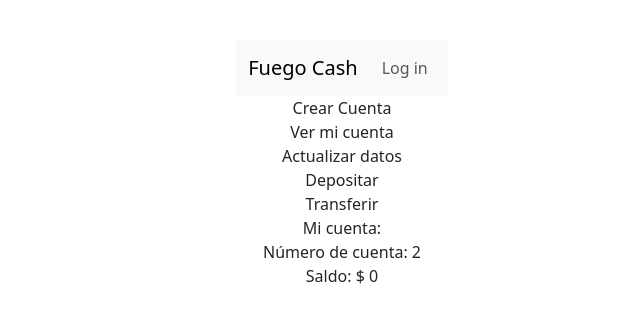
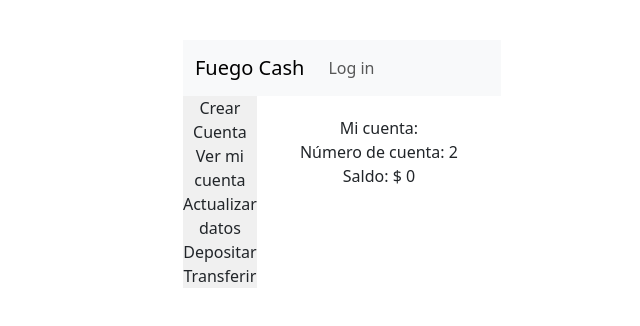
Before and after one commit to marcio32/CFI-Track3-Squad1-Frontend, a React (Vite) app: page /user in a window 1280 px wide. Shown: the part 236-562 px from the top of the page, without its empty margins (298-938 px from the left). Built offline with nearby package versions, Linux system fonts and the light colour scheme; no server answers.

Commit message:
add position style to user page

```diff
--- a/src/components/user/UserMain.jsx
+++ b/src/components/user/UserMain.jsx
@@ -4,6 +4,7 @@ import { UpdateUser } from "./UpdateUser";
 import { Deposit } from "../account/Deposit";
 import { GetAccount } from "../account/GetAccount";
 import { Transfer } from "../account/Transfer";
+import "./UserMain.css";
 
 export const UserMain = () => {
   //tomar datos de usuario del storage
@@ -32,6 +33,7 @@ export const UserMain = () => {
 
   return (
     <>
+      <div className="wrapper">
         <div className="sideBar">
           <div onClick={() => setView("createAccount")}>Crear Cuenta</div>
           <div onClick={() => setView("account")}>Ver mi cuenta</div>
@@ -40,6 +42,7 @@ export const UserMain = () => {
           <div onClick={() => setView("transfer")}>Transferir</div>
         </div>
         <div className="view">{content}</div>
+      </div>
     </>
   );
 };
--- /dev/null
+++ b/src/components/user/userMain.css
@@ -0,0 +1,13 @@
+.wrapper {
+  display: flex;
+}
+
+.sideBar {
+  flex: 0 0 20%;
+  background-color: #f0f0f0;
+}
+
+.view {
+  flex: 1;
+  padding: 20px;
+}
```
Lines whose indentation alone changed are shown as unchanged.
